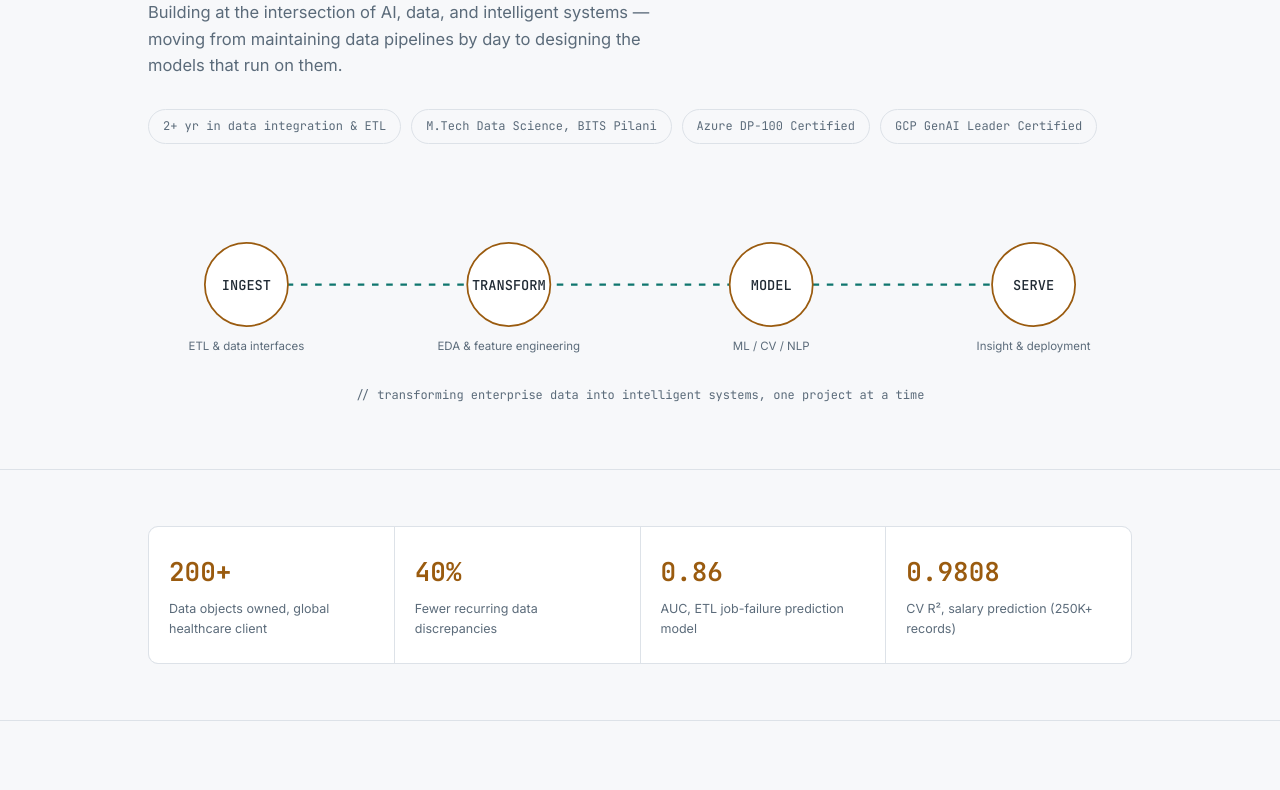
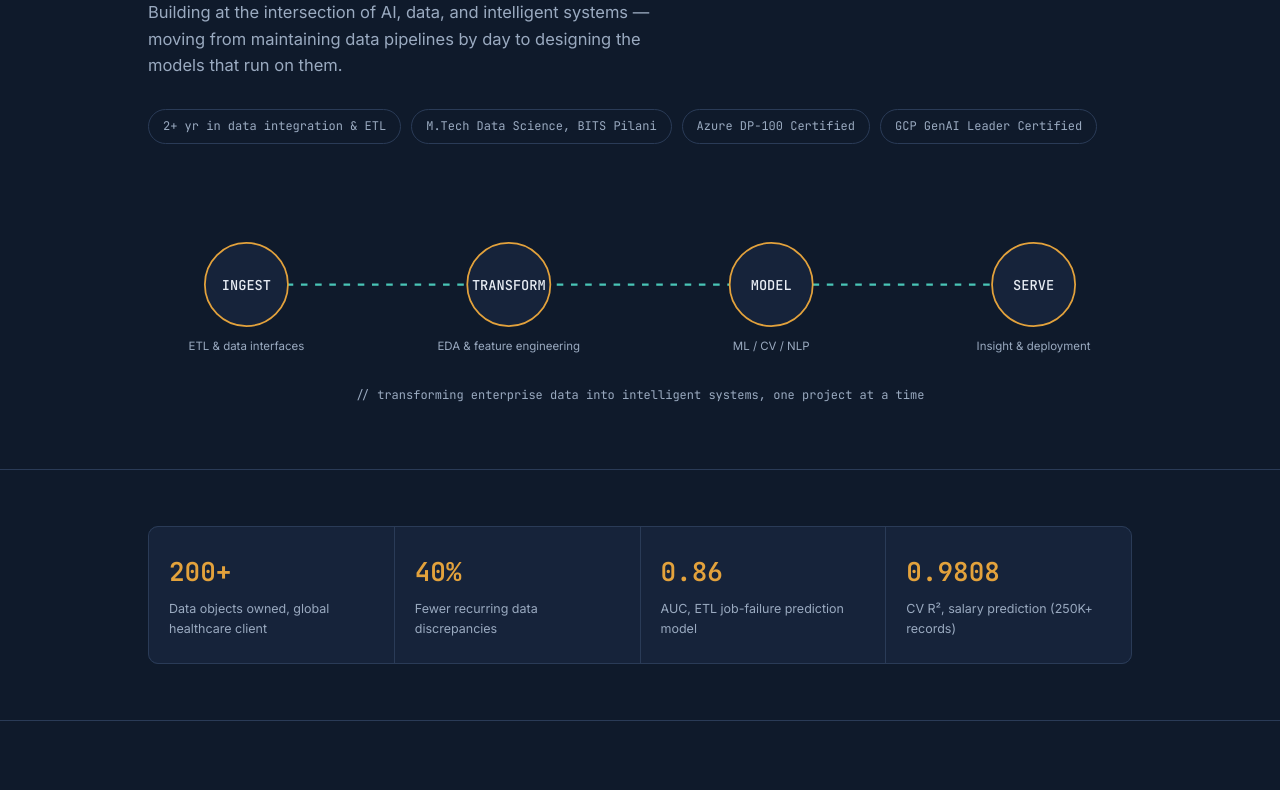
Before and after one commit to 01bidisha/Portfolio, a plain HTML site: page index.html in a window 1280 px wide. Shown: the part 373-1163 px from the top of the page. Drawn offline with Linux system fonts and the light colour scheme; a script that the page names is missing.

Commit message:
Update index.html

```diff
--- a/index.html
+++ b/index.html
@@ -8,15 +8,15 @@
 <link href="https://fonts.googleapis.com/css2?family=Space+Grotesk:wght@400;500;600;700&family=Inter:wght@400;500;600&family=JetBrains+Mono:wght@400;500;600&display=swap" rel="stylesheet">
 <style>
 :root{
---ink:#F7F8FA;
---panel:#FFFFFF;
---panel-2:#EEF1F5;
---line:#DDE2E8;
---text:#1F2933;
---muted:#5B6B7A;
---amber:#9A5B0F;
+--ink:#0F1A2B;
+--panel:#16233A;
+--panel-2:#1D2D48;
+--line:#2A3B57;
+--text:#E8EDF4;
+--muted:#9AAAC0;
+--amber:#E3A23C;
 --amber-dim:#8a672c;
---teal:#0F766E;
+--teal:#49C5B6;
 --radius:10px;
 }
   *{box-sizing:border-box;}
```
